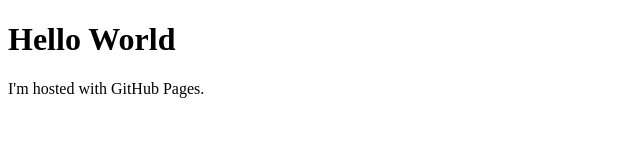
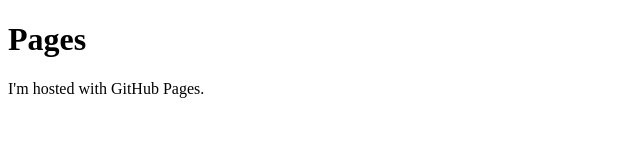
Before and after one commit to DanielHalvarsson/DanielHalvarsson.github.io, a plain HTML site: page index.html in a window 1280 px wide. Shown: the whole page, without its empty margins (0-640 px from the left). Drawn offline with Linux system fonts and the light colour scheme.

Commit message:
Changed headline

```diff
--- a/index.html
+++ b/index.html
@@ -1,7 +1,7 @@
 <!DOCTYPE html>
 <html>
 <body>
-<h1>Hello World</h1>
+<h1>Pages</h1>
 <p>I'm hosted with GitHub Pages.</p>
 </body>
 </html>
```
